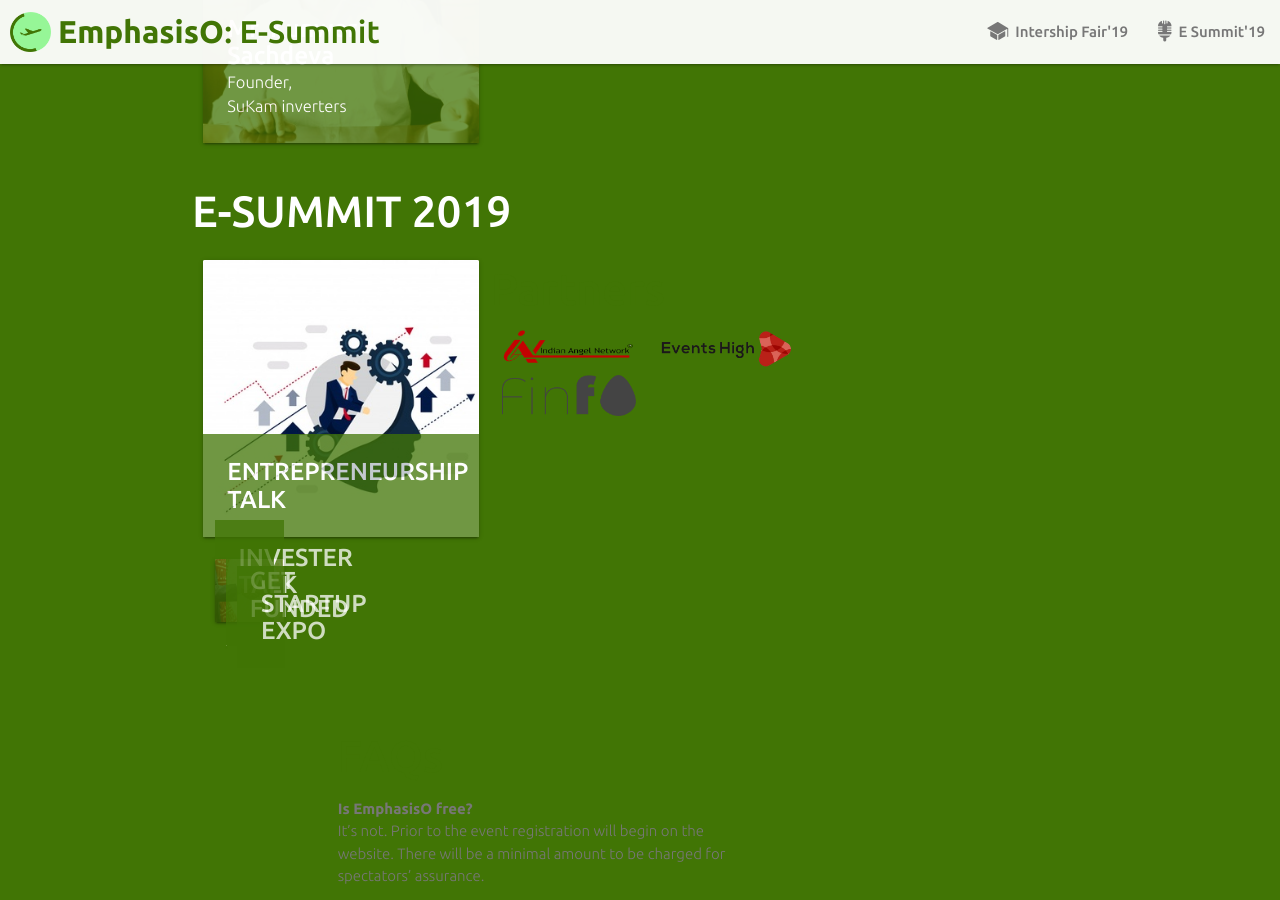
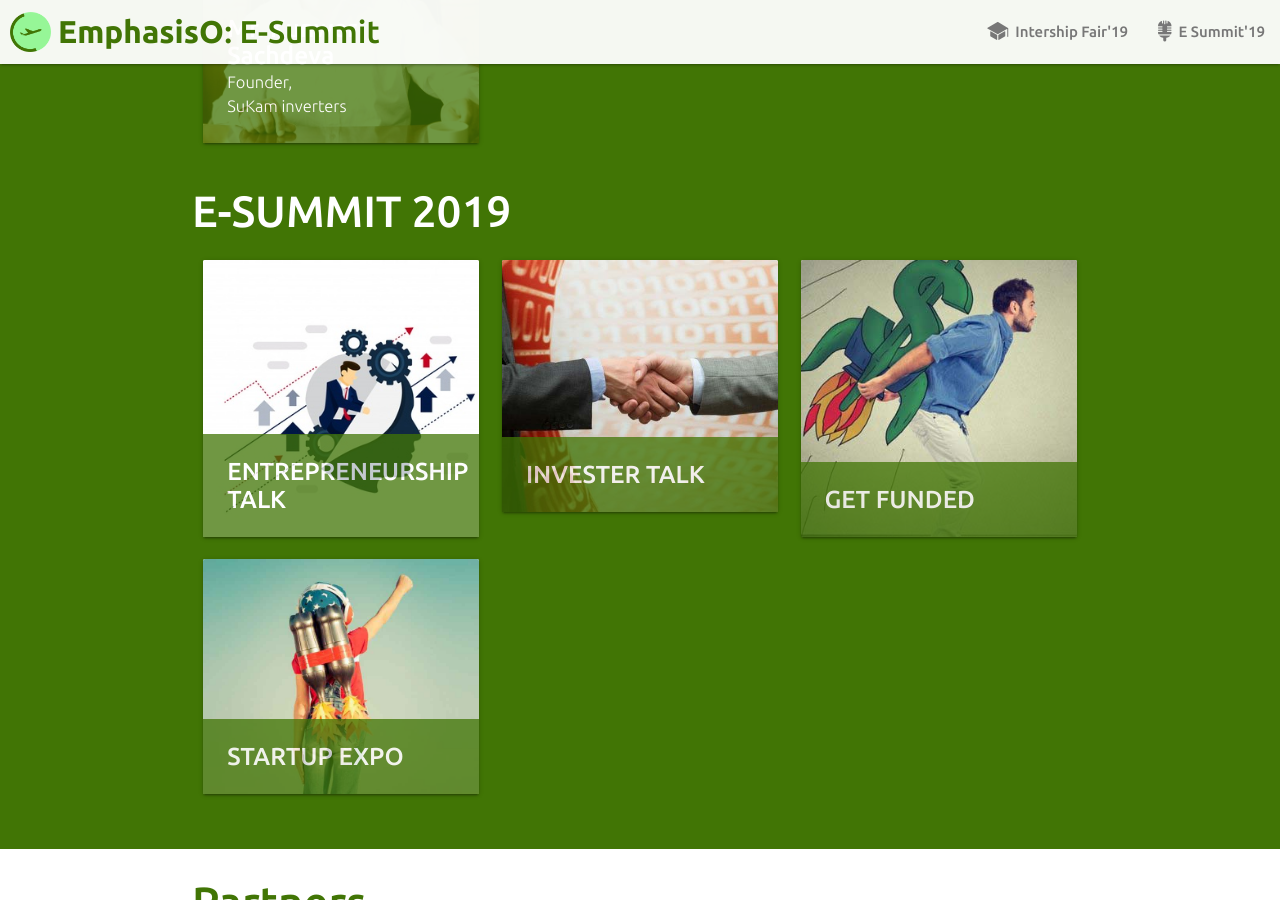
Before and after one commit to FinFO-app/emphasisO.com, a Jekyll site: the page built from index.html, in a window 1280 px wide and 900 px high, scrolled down 2362 px. Built offline with Jekyll 4.4.1, drawn with Linux system fonts in a browser that asks for light colours.

Commit message:
Update index.html

```diff
--- a/index.html
+++ b/index.html
@@ -118,8 +118,8 @@ layout: default
 						</div>
 					</div>
 				</div>
-            	{% endfor %}
 			</div>
+            {% endfor %}
 		</div>
 	</div>
 </div>
```
